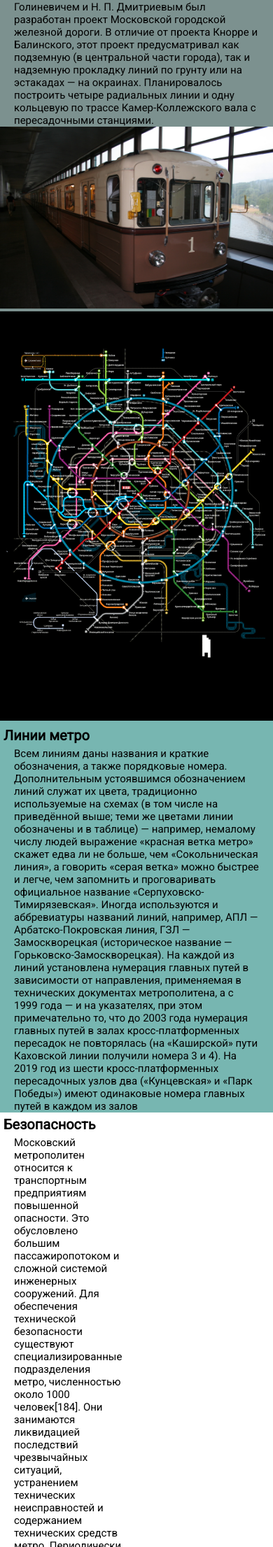
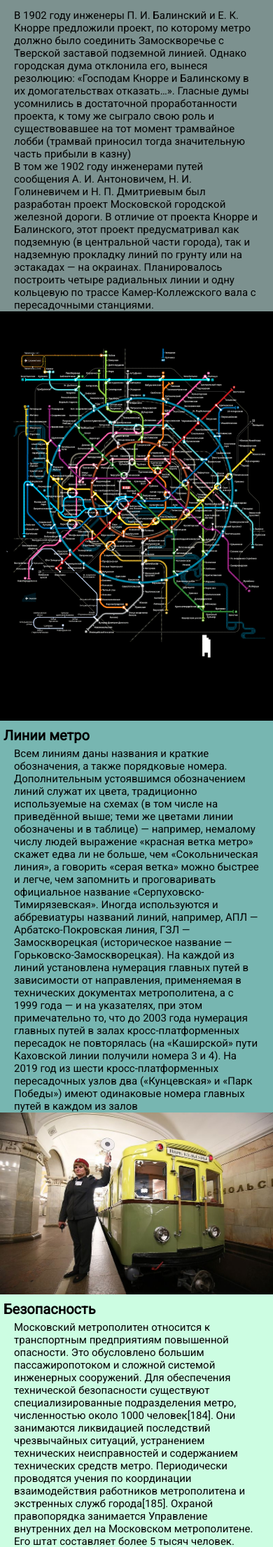
Before and after one commit to qoterwoter/phplab1, a PHP site: page / in a window 390 px wide. Shown: the part 1270-3481 px from the top of the page at 70% size. Run offline with PHP 8.4, Linux system fonts and the light colour scheme.

Commit message:
finished

```diff
--- a/index.html
+++ b/index.html
@@ -31,6 +31,8 @@
             <ul>
                 <li><a href='#history'>История</a></li>
                 <li><a href='#lines'>Линии</a></li>
+                <li><a href='#safety'>Безопасность</a></li>
+
             </ul>
         </nav>
         <h1 class='wow zoomInLeft'>Московский метрополитен</h1>
@@ -49,27 +51,29 @@
                 </p>
             </article>
             <article>
-                <img width='100%' src="images/history.jpg" alt="">
+                <img class='wow bounceInLeft' width='100%' src="images/history.jpg" alt="">
             </article>
             <article>
-                <img width='100%' src="images/map.gif" alt="">
+                <img class='wow bounceInRight' width='100%' src="images/map.gif" alt="">
             </article>
             <article id='lines' class='lines'>
-                <h2>Линии метро</h2>
-                <p>Всем линиям даны названия и краткие обозначения, а также порядковые номера. Дополнительным устоявшимся обозначением линий служат их цвета, традиционно используемые на схемах (в том числе на приведённой выше; теми же цветами линии обозначены
+                <h2 class='wow bounceInRight'>Линии метро</h2>
+                <p class='wow bounceInRight'>Всем линиям даны названия и краткие обозначения, а также порядковые номера. Дополнительным устоявшимся обозначением линий служат их цвета, традиционно используемые на схемах (в том числе на приведённой выше; теми же цветами линии обозначены
                     и в таблице) — например, немалому числу людей выражение «красная ветка метро» скажет едва ли не больше, чем «Сокольническая линия», а говорить «серая ветка» можно быстрее и легче, чем запомнить и проговаривать официальное название
                     «Серпуховско-Тимирязевская». Иногда используются и аббревиатуры названий линий, например, АПЛ — Арбатско-Покровская линия, ГЗЛ — Замоскворецкая (историческое название — Горьковско-Замоскворецкая). На каждой из линий установлена нумерация
                     главных путей в зависимости от направления, применяемая в технических документах метрополитена, а с 1999 года — и на указателях, при этом примечательно то, что до 2003 года нумерация главных путей в залах кросс-платформенных пересадок
                     не повторялась (на «Каширской» пути Каховской линии получили номера 3 и 4). На 2019 год из шести кросс-платформенных пересадочных узлов два («Кунцевская» и «Парк Победы») имеют одинаковые номера главных путей в каждом из залов</p>
             </article>
-            <article>
-                <h2>Безопасность</h2>
-                <p>Московский метрополитен относится к транспортным предприятиям повышенной опасности. Это обусловлено большим пассажиропотоком и сложной системой инженерных сооружений. Для обеспечения технической безопасности существуют специализированные
+            <article id='safety'>
+                <h2 class='wow rotateIn'>Безопасность</h2>
+                <p class='wow bounceInDown'>Московский метрополитен относится к транспортным предприятиям повышенной опасности. Это обусловлено большим пассажиропотоком и сложной системой инженерных сооружений. Для обеспечения технической безопасности существуют специализированные
                     подразделения метро, численностью около 1000 человек[184]. Они занимаются ликвидацией последствий чрезвычайных ситуаций, устранением технических неисправностей и содержанием технических средств метро. Периодически проводятся учения
                     по координации взаимодействия работников метрополитена и экстренных служб города[185]. Охраной правопорядка занимается Управление внутренних дел на Московском метрополитене. Его штат составляет более 5 тысяч человек. Основные направления
                     деятельности управления: борьба с вандализмом, хулиганством, кражами и грабежами. Большое внимание уделяется противодействию терроризму.</p>
             </article>
-            <article></article>
+            <article>
+                <img class='wow fadeIn' width="100%" src="images/safety.jpg" alt="">
+            </article>
         </section>
     </main>
 </body>
--- a/style.css
+++ b/style.css
@@ -85,6 +85,16 @@ article:nth-child(4) {
     grid-column: 2/5;
 }
 
+article:nth-child(5) {
+    grid-column: 1/3;
+    background-color: rgb(204, 253, 226);
+}
+
+article:nth-child(6) {
+    background-color: rgb(204, 253, 226);
+    grid-column: 3/5;
+}
+
 #history h2 {
     padding-bottom: 20px;
 }
@@ -119,9 +129,15 @@ article:nth-child(4) {
     #lines {
         grid-column: 2/6;
     }
+    article:nth-child(5) {
+        grid-column: 1/4;
+    }
+    article:nth-child(6) {
+        grid-column: 4/6;
+    }
 }
 
-@media(max-width: 540px) {
+@media(max-width: 590px) {
     h1 {
         font-size: 30px !important;
     }
@@ -130,11 +146,27 @@ article:nth-child(4) {
     }
     article:nth-child(2) {
         grid-column: 1/6;
+        grid-row: 1/1;
     }
     article:nth-child(3) {
         grid-column: 1/6;
+        grid-row: 3/3;
     }
     #lines {
         grid-column: 1/6;
     }
+    article:nth-child(5) {
+        grid-column: 1/6;
+    }
+    article:nth-child(6) {
+        grid-column: 1/6;
+        grid-row: 5/5;
+    }
+    nav ul {
+        flex-direction: column;
+        font-size: 15px;
+    }
+    nav ul a {
+        color: rgb(219, 214, 255);
+    }
 }
```
Also changed, not shown: images/safety.jpg (renamed from images/A-1031_Komsomolskaya.jpg), 1 other file.
